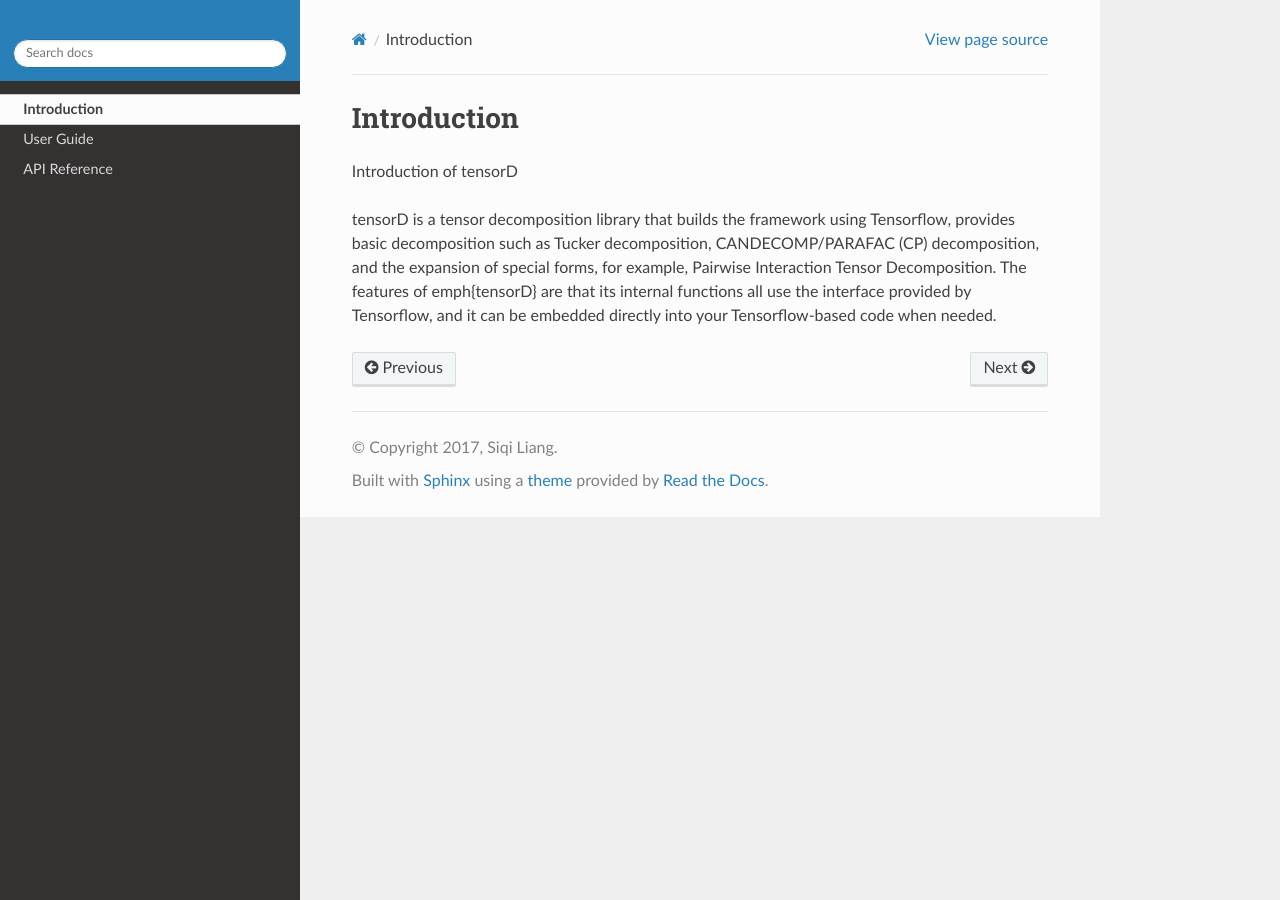
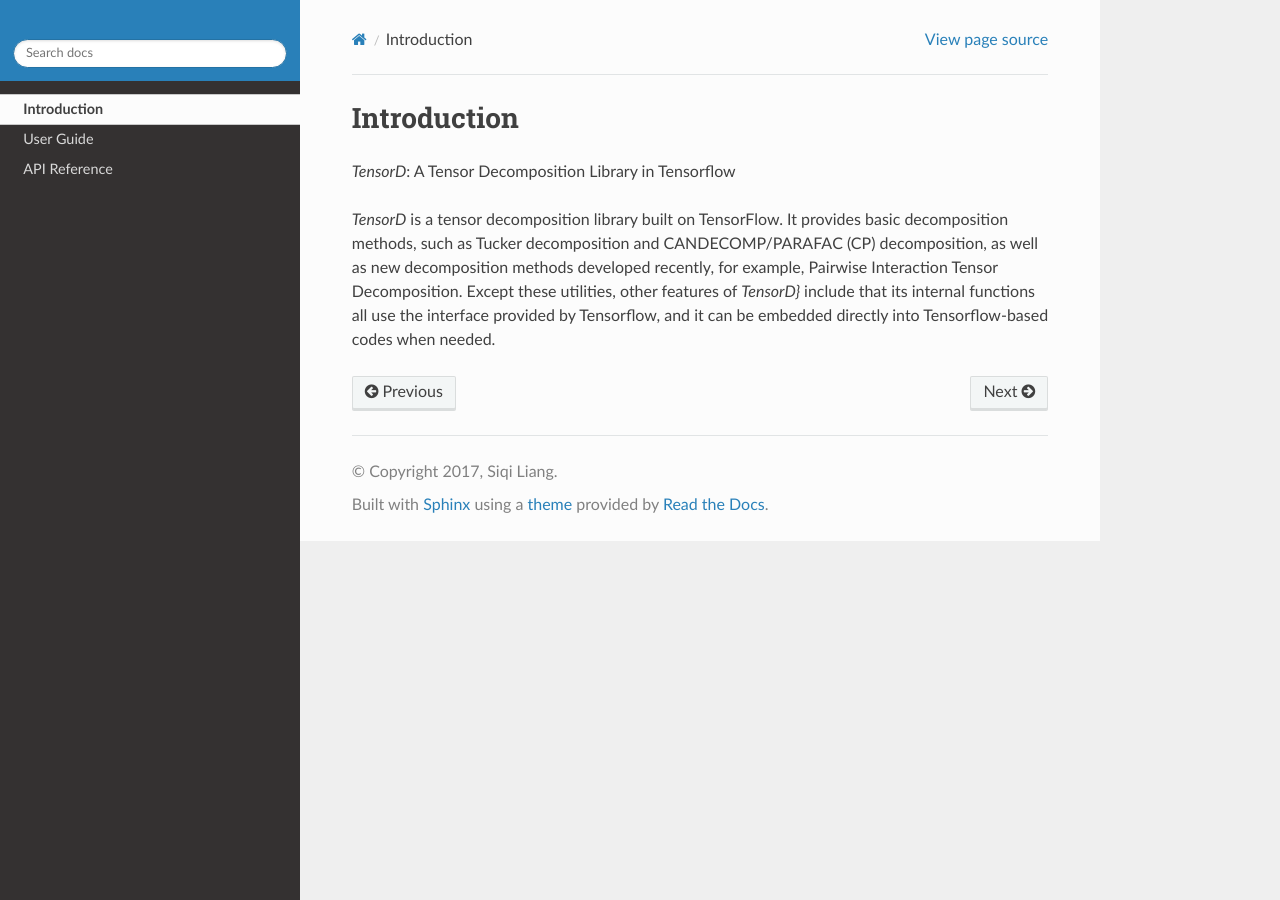
Before and after one commit to Large-Scale-Tensor-Decomposition/TensorD, a Sphinx documentation site: the page built from docs/source/introduction.rst, in a window 1280 px wide. Built offline with Sphinx 7.4.7 and the Read the Docs theme 2.0.0, drawn with Linux system fonts in a browser that asks for light colours; pages that are not in the unit, such as notebooks, are missing from menus.

Commit message:
modified docs introduction

```diff
--- a/docs/source/index.rst
+++ b/docs/source/index.rst
@@ -3,10 +3,10 @@
    You can adapt this file completely to your liking, but it should at least
    contain the root `toctree` directive.
 
-Welcome to tensorD`s documentation!
-===================================
+Welcome to *TensorD*`s documentation!
+=====================================
 
-This is a toolbox on tenser basic operations and factorization.
+*TensorD* is A tensor decomposition library in TensorFlow
 
 .. toctree::
    :maxdepth: 1
--- a/docs/source/introduction.rst
+++ b/docs/source/introduction.rst
@@ -2,11 +2,14 @@
 Introduction
 ============
 
-Introduction of tensorD
+*TensorD*: A Tensor Decomposition Library in Tensorflow
 
-tensorD is a tensor decomposition library that builds the framework using Tensorflow,
-provides basic decomposition such as Tucker decomposition,
-CANDECOMP/PARAFAC (CP) decomposition, and the expansion of special forms,
+*TensorD* is a tensor decomposition library built on TensorFlow.
+It provides basic decomposition methods, such as Tucker
+decomposition and CANDECOMP/PARAFAC (CP) decomposition,
+as well as new decomposition methods developed recently,
 for example, Pairwise Interaction Tensor Decomposition.
-The features of \emph{tensorD} are that its internal functions all use the interface provided by Tensorflow,
-and it can be embedded directly into your Tensorflow-based code when needed.
+Except these utilities, other features of *TensorD}*
+include that its internal functions all use the interface
+provided by Tensorflow, and it can be embedded directly
+into Tensorflow-based codes when needed.
```
